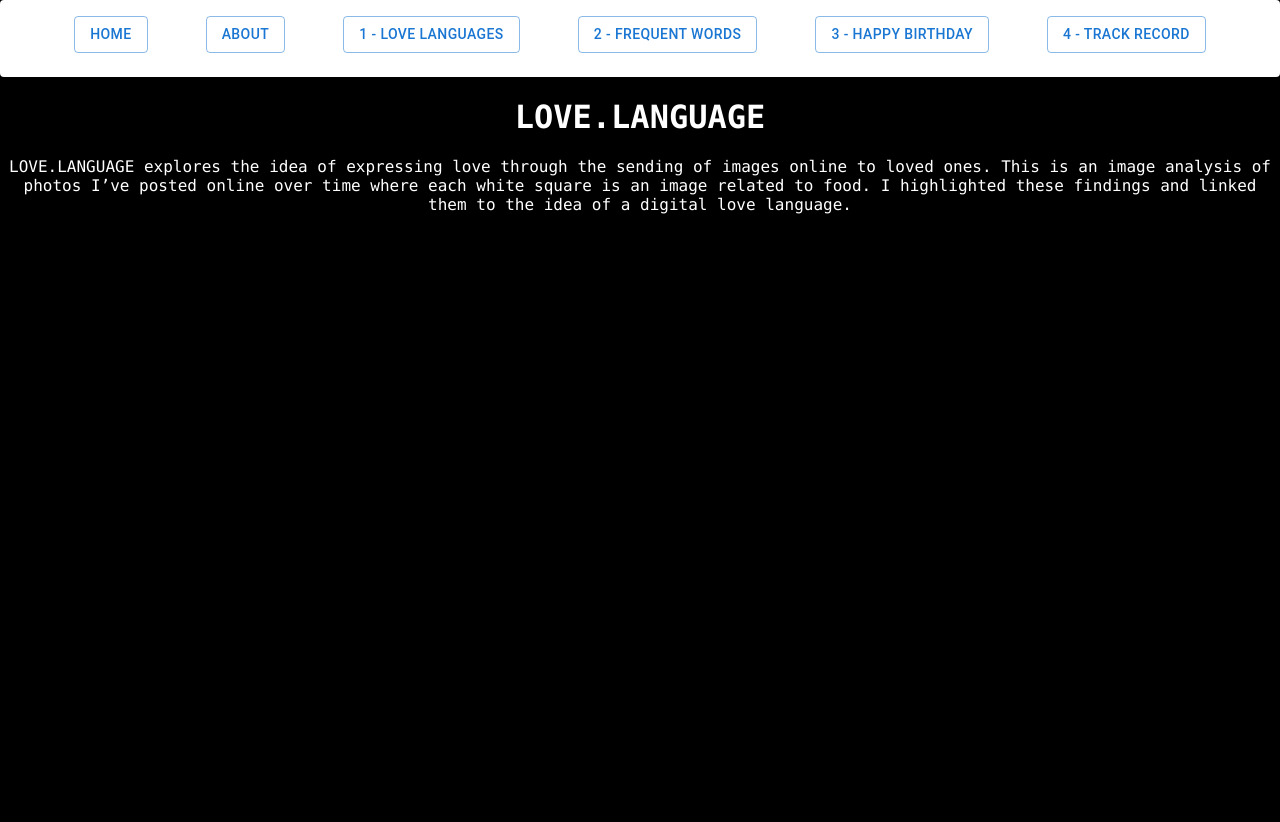
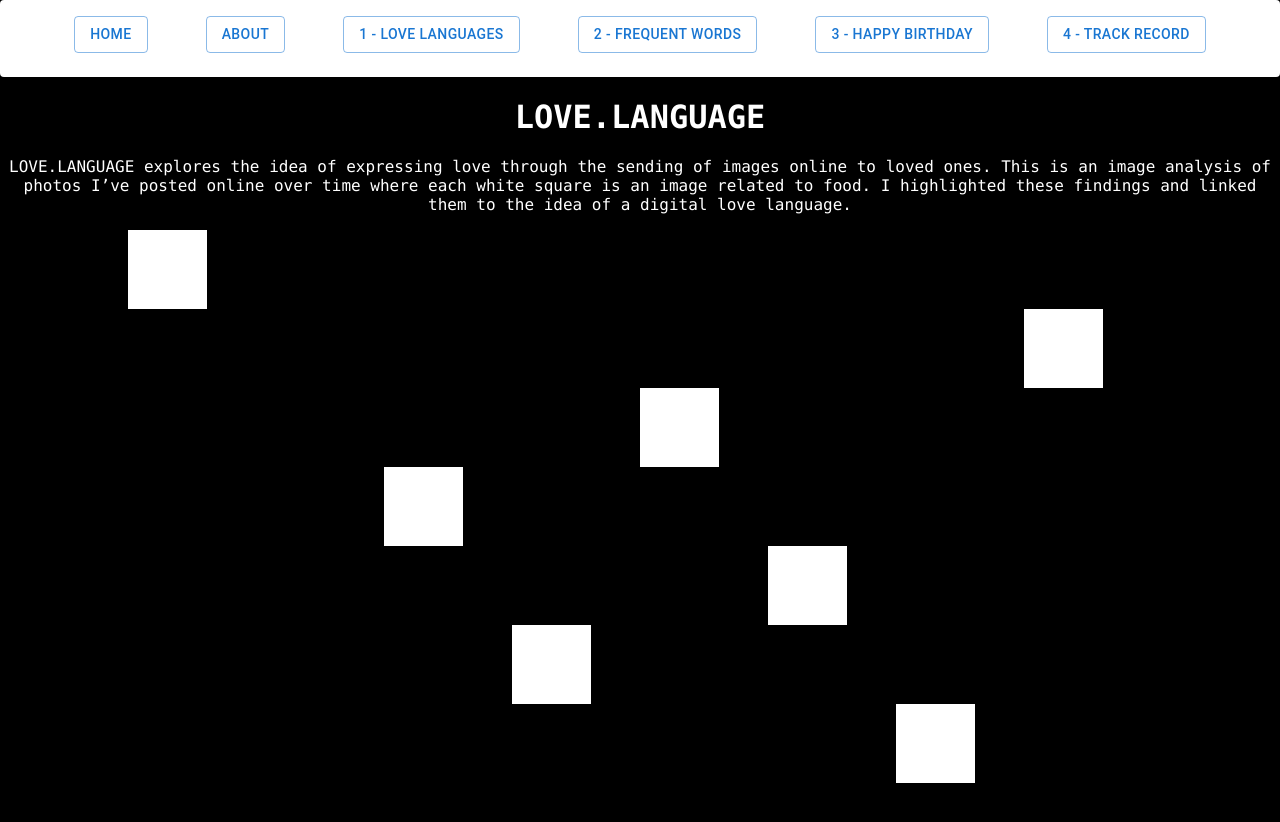
Before and after one commit to carmen-yeh/carmen-yeh.github.io, a React (Create React App) app in the folder frontend/: page /love-language in a window 1280 px wide. Shown: the top 822 px of the page. Before the commit the page ends 800 px from the top, so only its background shows below. Built offline with nearby package versions, Linux system fonts and the light colour scheme; what react-animations would draw is missing.

Commit message:
add love boxes

```diff
--- /dev/null
+++ b/frontend/src/components/1-love-language/LoveBox.js
@@ -0,0 +1,59 @@
+import React, {useState} from "react";
+import styled, { keyframes } from "styled-components";
+import { fadeIn } from "react-animations";
+
+const Filled = styled.div`
+    border-width: 2px;
+    border-color: white;
+    border-style: solid;
+    height: 75px;
+    width: 75px;
+    background-color: white;
+    margin-left: 0;
+`;
+const Opened = styled.div`
+    border-width: 2px;
+    border-color: white;
+    border-style: solid;
+    height: 75px;
+    width: 75px;
+    margin-left: 0;
+`;
+const BoxText = styled.div`
+    text-align: center;
+    padding: 5px;
+    font-size: 15px;
+    margin-left: 0;
+`;
+const FadeIn = styled.div`
+    animation: 0.5s ${keyframes`${fadeIn}`};
+`;
+
+function Box({text}) {
+    return (
+        <div>
+            <Opened>
+                <BoxText>{text}</BoxText>
+            </Opened>
+        </div>
+    )
+}
+
+function LoveBox({paddingLeft = 0, text = "Love You"}) {
+
+    const [active, setActive] = useState(false);
+
+    return(
+        <div onMouseEnter={() => {setActive(true)}} style={{marginLeft: (paddingLeft + 'vw')}}>
+            {active ? (
+                <FadeIn>
+                    <Box text={text} />
+                </FadeIn>
+            ) : (
+                <Filled />
+            )}
+        </div>
+    )
+}
+
+export default LoveBox;
--- a/frontend/src/pages/1-love-language/LoveLanguagePage.js
+++ b/frontend/src/pages/1-love-language/LoveLanguagePage.js
@@ -1,4 +1,5 @@
 import React from "react";
+import LoveBox from "../../components/1-love-language/LoveBox";
 import NavigationBar from "../../components/NavigationBar";
 
 function LoveLanguagePage() {
@@ -7,10 +8,16 @@ function LoveLanguagePage() {
         <div>
             <NavigationBar />
 
-         <h1>
-                LOVE.LANGUAGE
-            </h1>
-        <p>LOVE.LANGUAGE explores the idea of expressing love through the sending of images online to loved ones. This is an image analysis of photos I’ve posted online over time where each white square is an image related to food. I highlighted these findings and linked them to the idea of a digital love language.</p>
+            <h1>LOVE.LANGUAGE</h1>
+            <p>LOVE.LANGUAGE explores the idea of expressing love through the sending of images online to loved ones. This is an image analysis of photos I’ve posted online over time where each white square is an image related to food. I highlighted these findings and linked them to the idea of a digital love language.</p>
+
+            <LoveBox paddingLeft={10}/>
+            <LoveBox paddingLeft={80} text={"Me too"}/>
+            <LoveBox paddingLeft={50} text={"Have some food"}/>
+            <LoveBox paddingLeft={30} text={"I want fruit"}/>
+            <LoveBox paddingLeft={60} text={"Me too"}/>
+            <LoveBox paddingLeft={40} text={"Thanks"}/>
+            <LoveBox paddingLeft={70} text={"Don't forget me"}/>
         </div>
     )
 }
```
